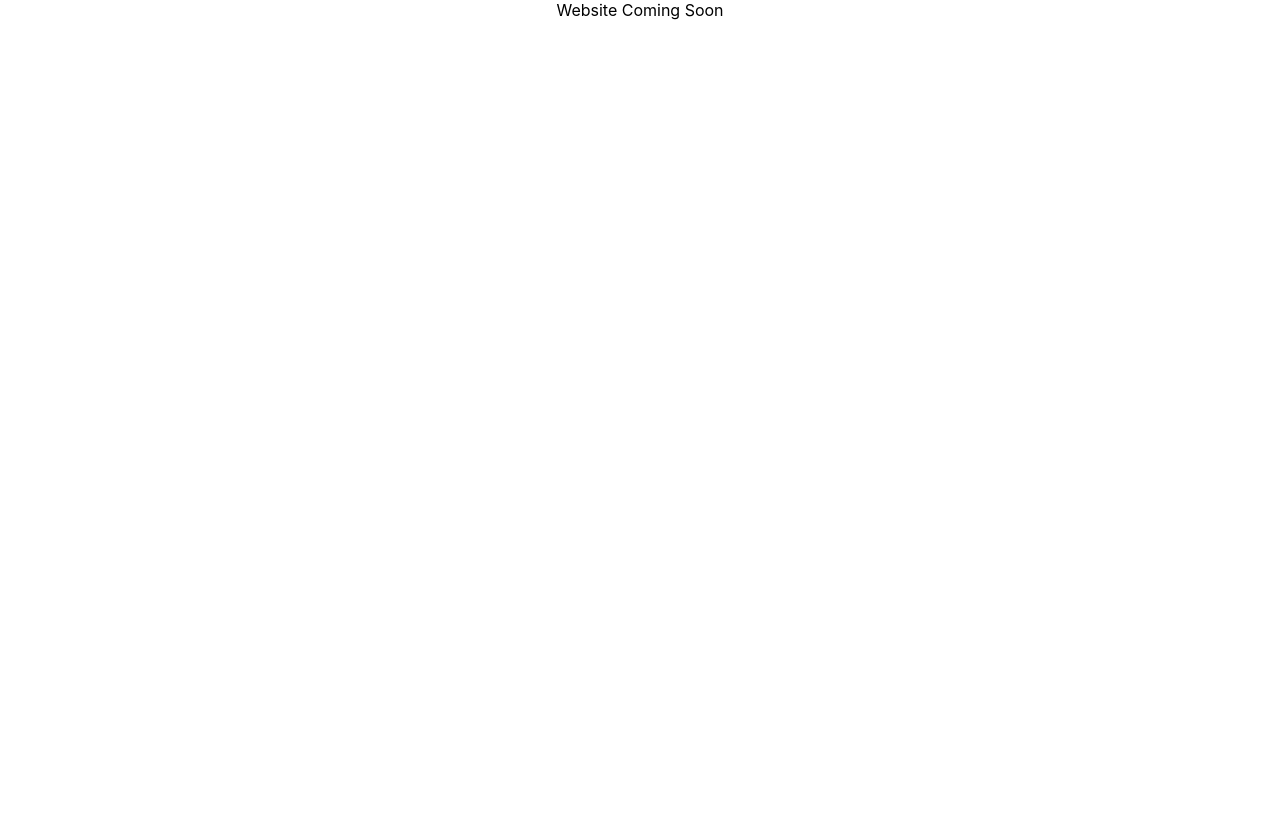
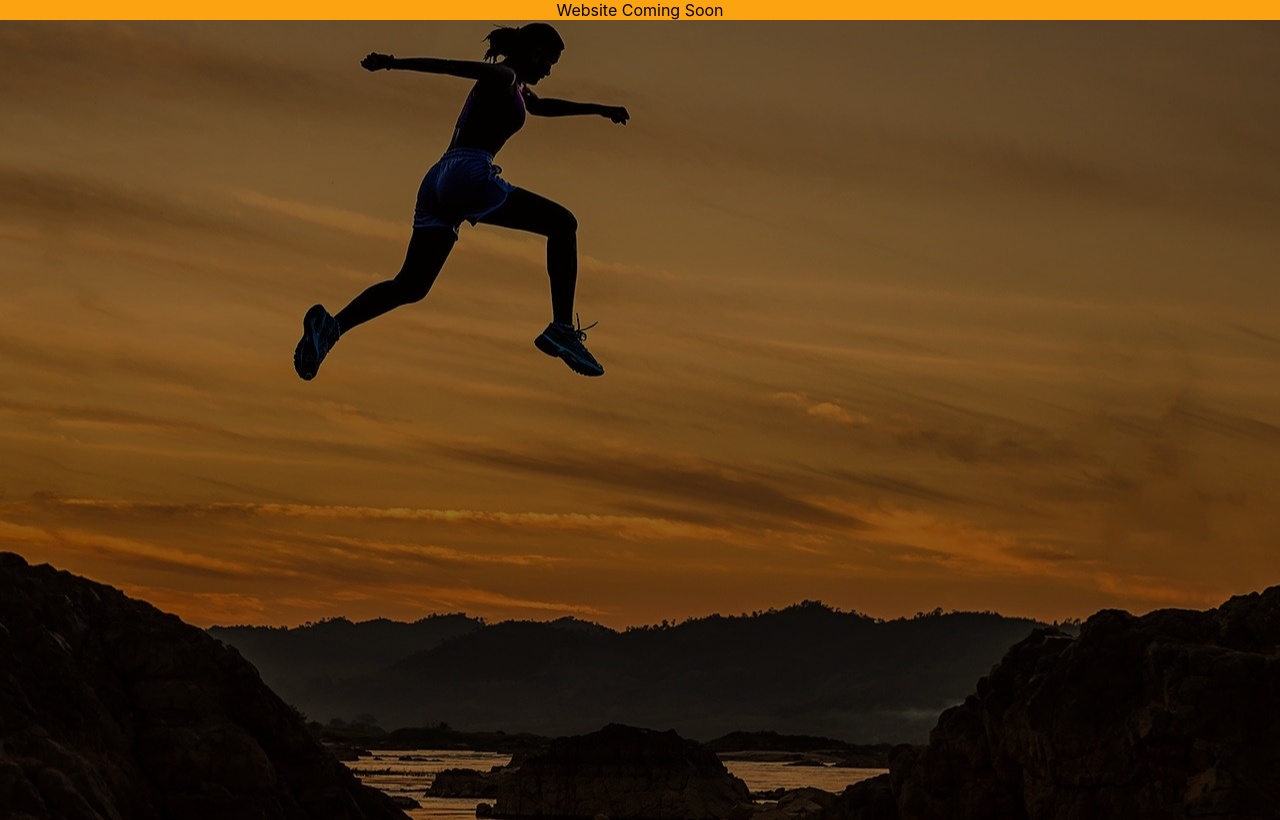
Before and after one commit to ScottRoberson/Nomad-Network, a React (Create React App) app: page / in a window 1280 px wide. Built offline with nearby package versions, Linux system fonts and the light colour scheme.

Commit message:
added hero image

```diff
--- a/src/App.css
+++ b/src/App.css
@@ -1,38 +1,20 @@
+*{
+  margin: 0;
+  padding:0;
+  box-sizing: border-box;
+}
+
+/* CSS Color Variables */
+:root{
+  --black:#000000;
+  --blue:#14213D;
+  --orange:#FCA311;
+  --lightgray:#e5e5e5;
+  --white:#FFFFFF;
+}
+
+
 .App {
   text-align: center;
+  background-color: var(--orange);
 }
-
-.App-logo {
-  height: 40vmin;
-  pointer-events: none;
-}
-
-@media (prefers-reduced-motion: no-preference) {
-  .App-logo {
-    animation: App-logo-spin infinite 20s linear;
-  }
-}
-
-.App-header {
-  background-color: #282c34;
-  min-height: 100vh;
-  display: flex;
-  flex-direction: column;
-  align-items: center;
-  justify-content: center;
-  font-size: calc(10px + 2vmin);
-  color: white;
-}
-
-.App-link {
-  color: #61dafb;
-}
-
-@keyframes App-logo-spin {
-  from {
-    transform: rotate(0deg);
-  }
-  to {
-    transform: rotate(360deg);
-  }
-}
--- a/src/App.js
+++ b/src/App.js
@@ -1,10 +1,12 @@
 import React from 'react';
 import './App.css';
+import Hero from './Hero';
 
 function App() {
   return (
     <div className="App">
       Website Coming Soon
+      <Hero/>
     </div>
   );
 }
--- /dev/null
+++ b/src/Hero.css
@@ -0,0 +1,25 @@
+.overlay{
+  background: url(./images/hero.jpg);
+  height:800px;
+  color:var(--white);
+  background-position: center;
+  background-repeat: no-repeat;
+  background-attachment: fixed;
+  overflow:hidden;
+}
+
+.two{
+  background: rgba(0,0,0,0.45);
+    overflow: hidden;
+    height: 100%;
+    z-index: 2;
+}
+/* img{
+  width:100%;
+  height:600px;
+  position:relative;
+} */
+
+/*
+<img src={hero} alt="hero"/>
+*/
--- /dev/null
+++ b/src/Hero.js
@@ -0,0 +1,14 @@
+import React from 'react'
+// import hero from './images/hero.jpg'
+import './Hero.css'
+const Hero = () => {
+  return (
+    <div className="overlay">
+    <div className="two"></div>
+
+
+    </div>
+  )
+}
+
+export default Hero
```
Also changed, not shown: src/images/hero.jpg (added).
